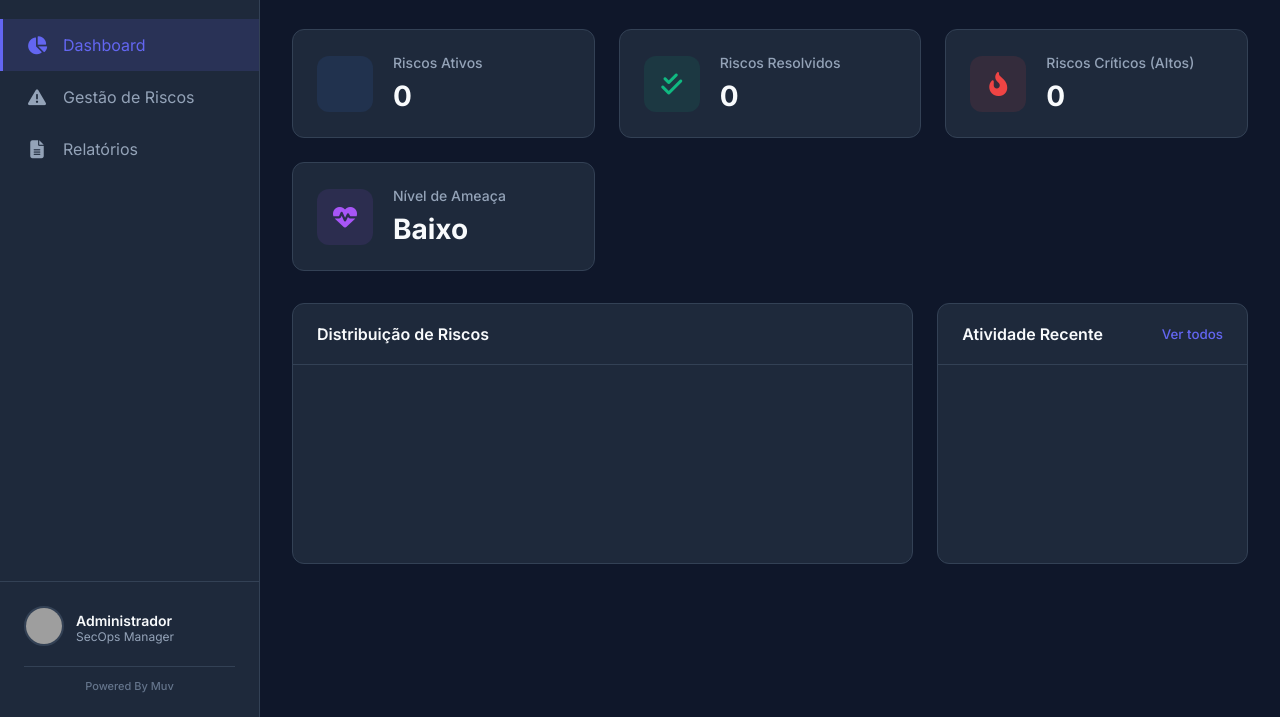
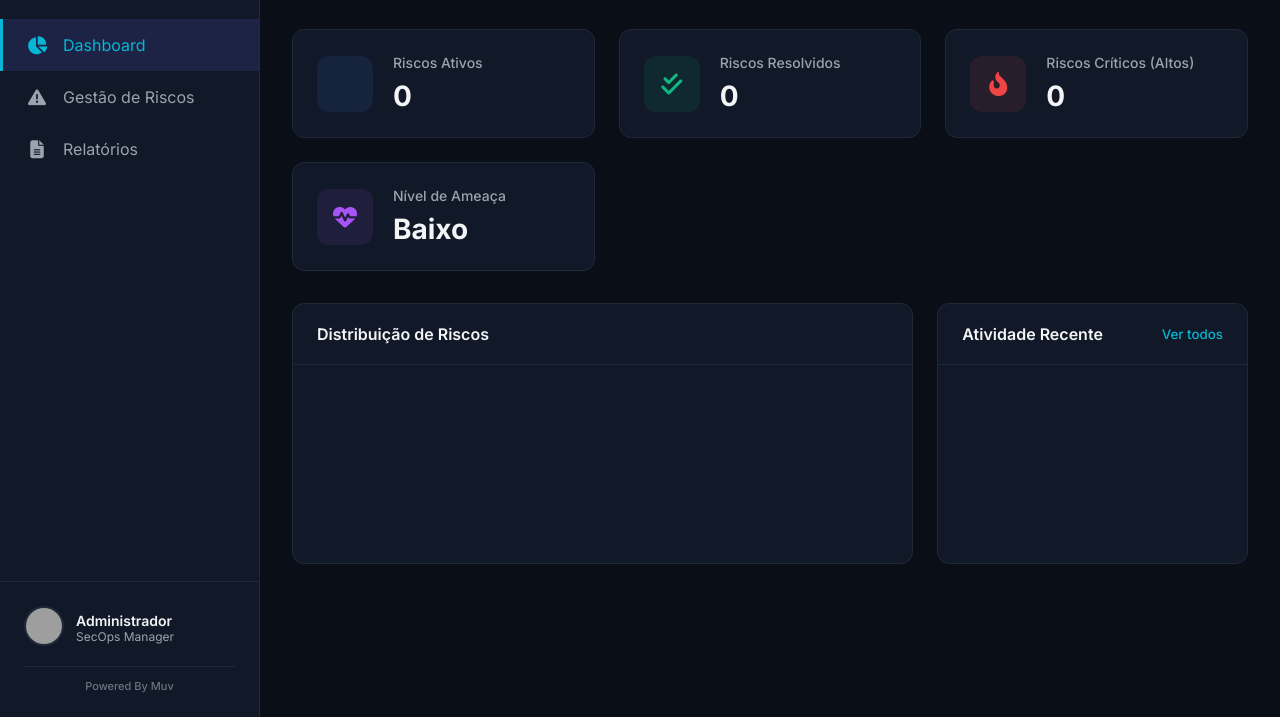
Before and after one commit to afonsoDomingos/NezaSafe, a website: page index.html in a window 1280 px wide. Shown: the part 83-800 px from the top of the page. Drawn offline with nearby package versions, Linux system fonts and the light colour scheme; no server answers; grey boxes are pictures that could not be loaded; some icons are missing.

Commit message:
Update color palette to SOC/CyberSecurity theme

```diff
--- a/style.css
+++ b/style.css
@@ -1,23 +1,23 @@
 :root {
-    /* Color Palette - Dark/Premium Theme */
-    --bg-main: #0f172a;
-    --bg-surface: #1e293b;
-    --bg-surface-hover: #334155;
+    /* Color Palette - Security / SOC Theme */
+    --bg-main: #0a0e17;
+    --bg-surface: #111827;
+    --bg-surface-hover: #1f2937;
 
-    --text-primary: #f8fafc;
-    --text-secondary: #94a3b8;
-    --text-muted: #64748b;
+    --text-primary: #f3f4f6;
+    --text-secondary: #9ca3af;
+    --text-muted: #6b7280;
 
-    --accent-primary: #6366f1;
-    --accent-hover: #4f46e5;
+    --accent-primary: #06b6d4;
+    --accent-hover: #0891b2;
 
-    --border-color: #334155;
+    --border-color: #1f2937;
 
     /* Status Colors */
     --status-low: #3b82f6; /* Blue */
-    --status-medium: #eab308; /* Yellow */
+    --status-medium: #f59e0b; /* Amber */
     --status-high: #ef4444; /* Red */
-    --status-resolved: #10b981; /* Green */
+    --status-resolved: #10b981; /* Emerald */
 
     /* Shadows */
     --shadow-sm: 0 1px 2px 0 rgb(0 0 0 / 0.05);
@@ -180,7 +180,7 @@ body {
     justify-content: space-between;
     align-items: center;
     border-bottom: 1px solid var(--border-color);
-    background-color: rgba(15, 23, 42, 0.8);
+    background-color: rgba(10, 14, 23, 0.85);
     backdrop-filter: blur(10px);
     z-index: 5;
 }
```
